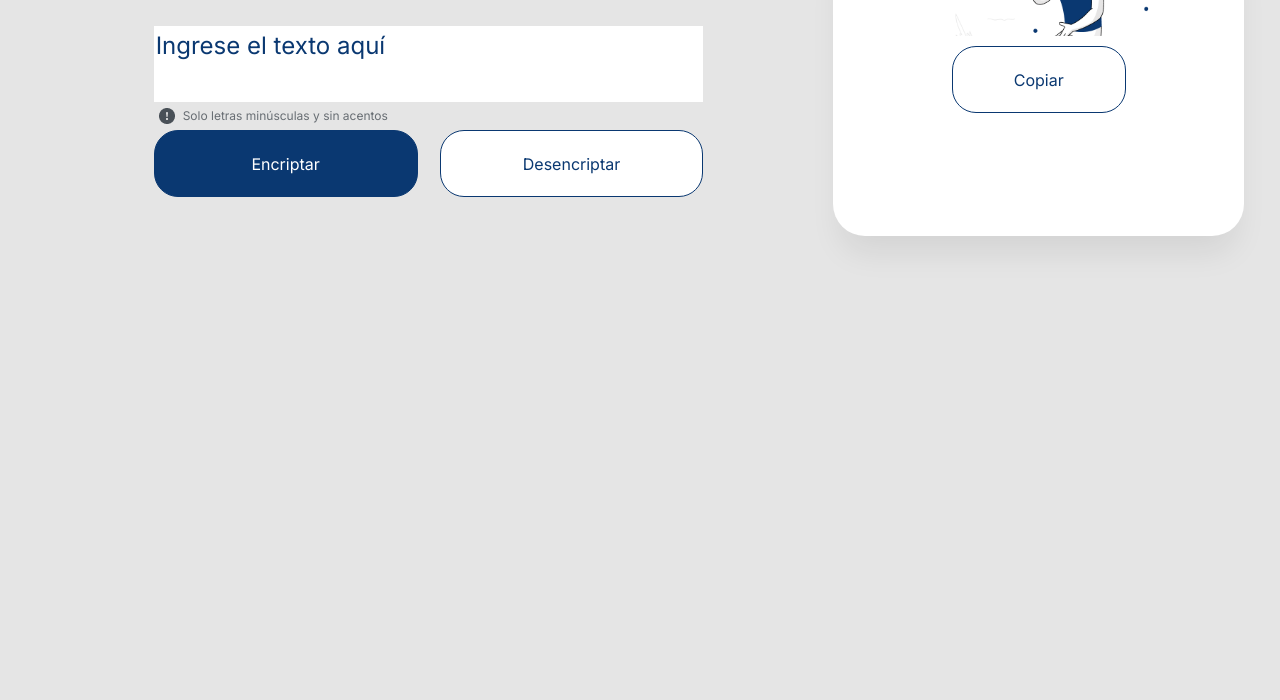
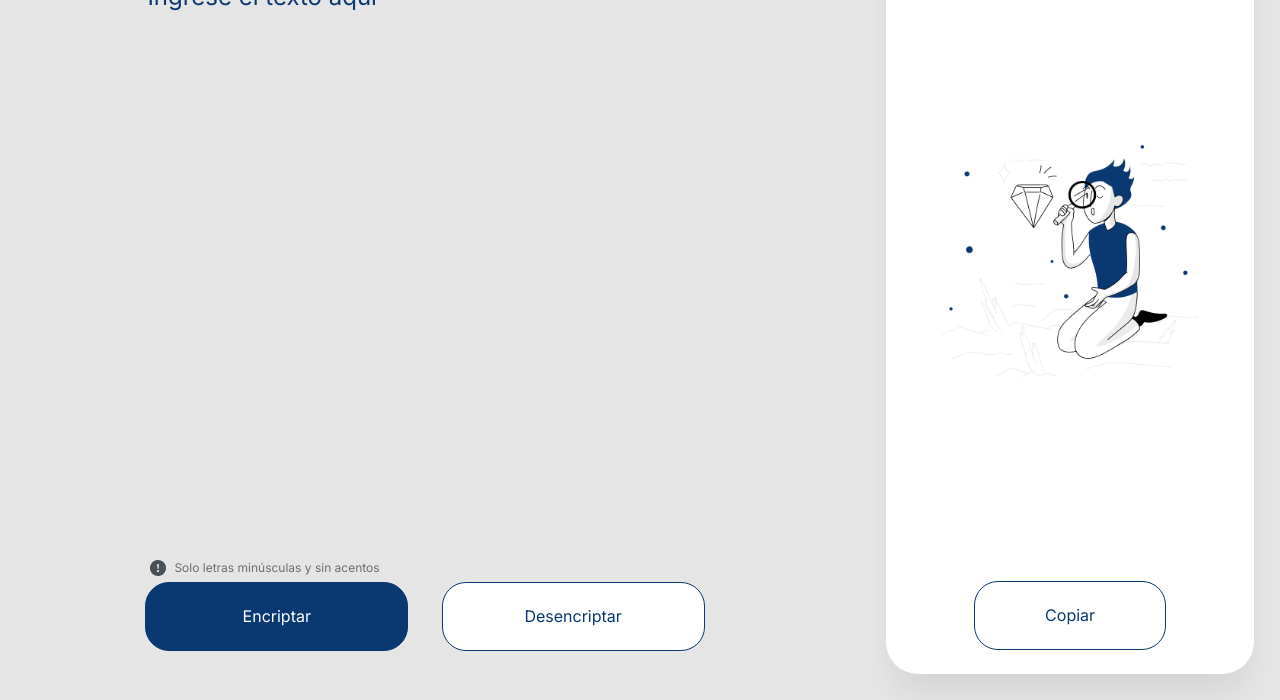
Before and after one commit to Sebastian-GA/challenge-one-encriptador, a plain HTML site: page index.html in a window 1280 px wide. Shown: the part 100-800 px from the top of the page. Drawn offline with Linux system fonts and the light colour scheme.

Commit message:
set full-page size

```diff
--- a/css/reset.css
+++ b/css/reset.css
@@ -19,6 +19,7 @@ time, mark, audio, video {
 	margin: 0;
 	padding: 0;
 	border: 0;
+	box-sizing: border-box;
 	font-size: 100%;
 	font: inherit;
 	vertical-align: baseline;
--- a/css/style.css
+++ b/css/style.css
@@ -6,14 +6,17 @@
 }
 
 body {
+    height: 100vh;
     display: flex;
     justify-content: space-between;
     background-color: #e5e5e5;
-    padding: 2.8%;
+
+    padding: 2%;
 }
 
 .main-div {
     width: 65%;
+    padding-bottom: 2%;
 }
 .logo {
     height: 48px;
@@ -21,11 +24,12 @@ body {
 .text-area {
     font-size: 24px;
     line-height: 150%;
+    border: none;
+    resize: none;
 
-    border: none;
     color: #0a3871;
+    background: none;
     /*text-transform: lowercase;*/
-    resize: none;
 }
 ::placeholder {
     color: #0a3871;
@@ -36,17 +40,17 @@ body {
 
 /* ------------------- INPUT SIDE ------------------- */
 .input-section {
-    margin: 5% 15%;
+    height: calc(100% - 50px);
+    margin: auto 15%;
 
     display: flex;
     flex-direction: column;
     justify-content: space-between;
 }
-/*
 #text-input {
+    height: 100%;
+}
 
-}
-*/
 #alert-message-div {
     margin: 5px;
     display: flex;
@@ -68,8 +72,7 @@ body {
 }
 .button {
     padding: 24px;
-    width: 48%;
-    height: 67px;
+    width: 47%;
 
     border: 1px solid #0a3871;
     border-radius: 24px;
@@ -97,24 +100,27 @@ body {
     padding: 2%;
     background: #ffffff;
 
-    /* shadow */
     box-shadow: 0px 24px 32px -8px rgba(0, 0, 0, 0.08);
     border-radius: 32px;
 }
 .output-section {
     display: flex;
     flex-direction: column;
-    justify-content: space-between;
     align-items: center;
+    height: 100%;
 }
 
 #text-output {
-    width: 100%;
+    height: 100%;
     margin-bottom: 10px;
     color: #495057;
 
     background-image: url("/images/boy.png");
     background-repeat: no-repeat;
     background-position: center;
-    background-size: calc(65%);
+    background-size: calc(20vw);
 }
+.output-section #copy {
+    width: 60%;
+    margin: 0 auto;
+}
```
